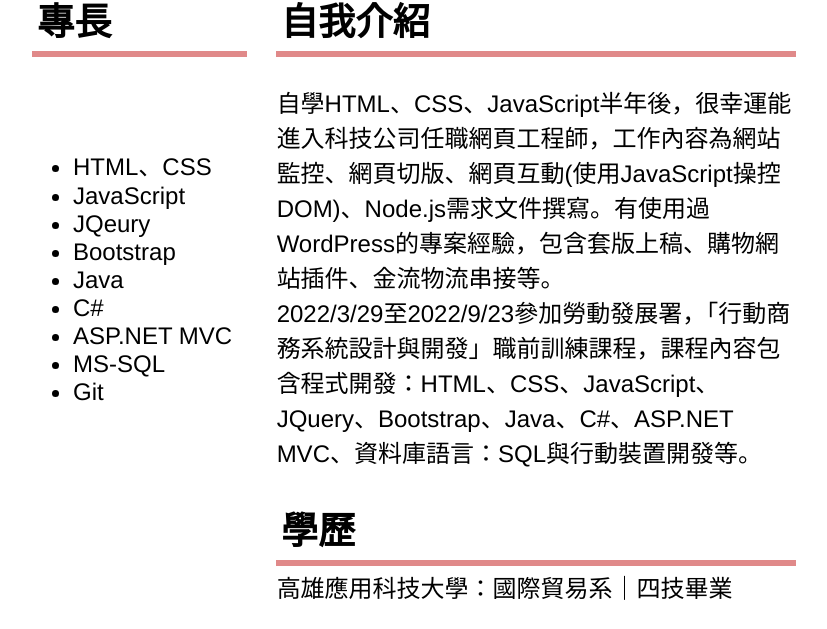
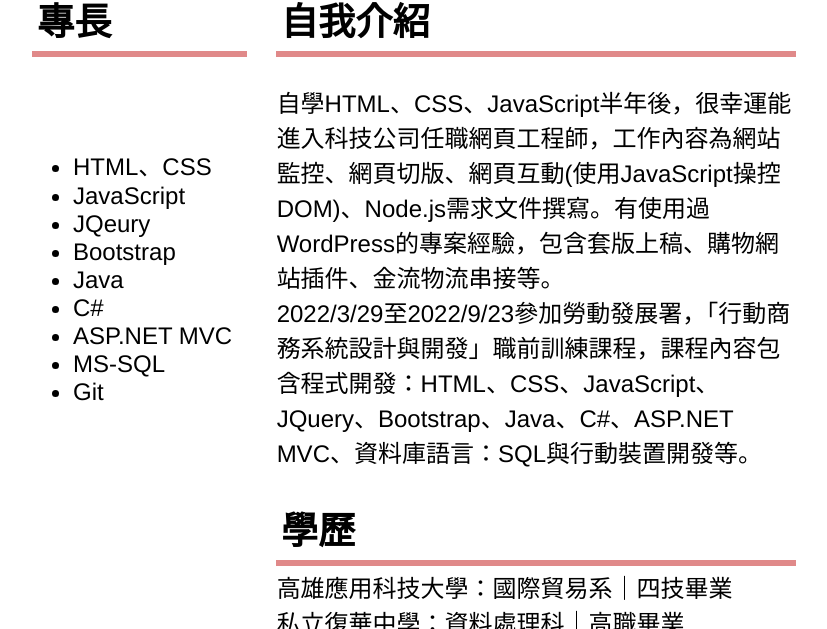
Before and after one commit to mini3575445/mini3575445.github.io, a plain HTML site: page index.html in a window 1280 px wide. Shown: the part 497-1126 px from the top of the page, without its empty margins (226-1053 px from the left). Drawn offline with nearby package versions, Linux system fonts and the light colour scheme.

Commit message:
增加高中學歷

```diff
--- a/index.html
+++ b/index.html
@@ -147,7 +147,8 @@
             <td></td>
             <td></td>
             <td>
-                高雄應用科技大學：國際貿易系｜四技畢業
+                高雄應用科技大學：國際貿易系｜四技畢業<br />
+                私立復華中學：資料處理科｜高職畢業
             </td>
         </tr>
 
```
